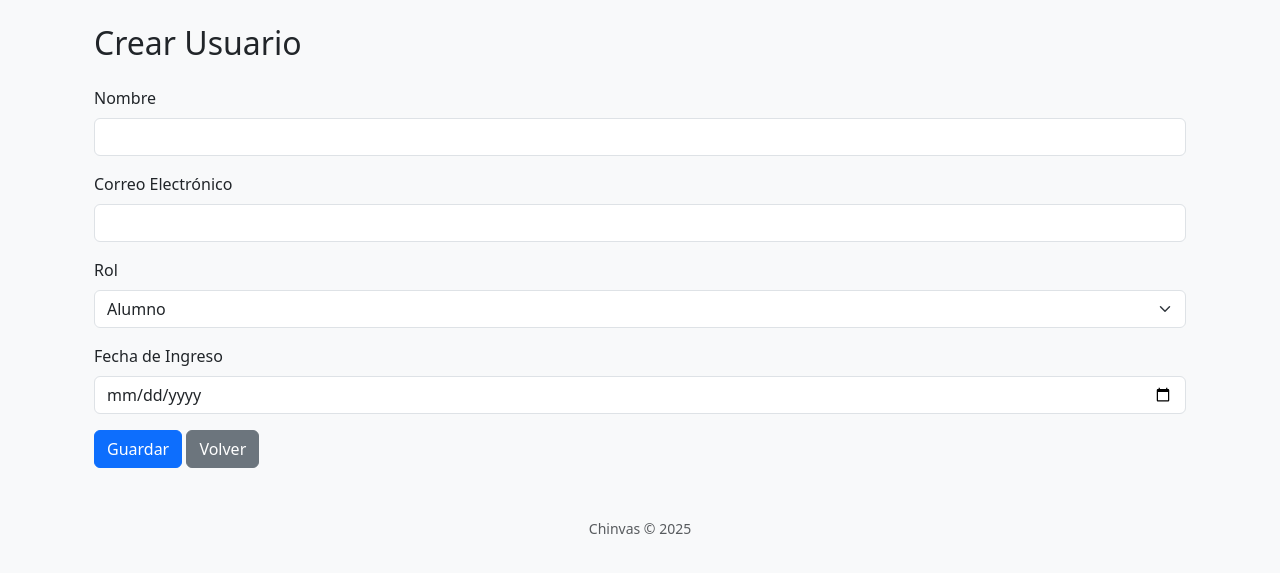
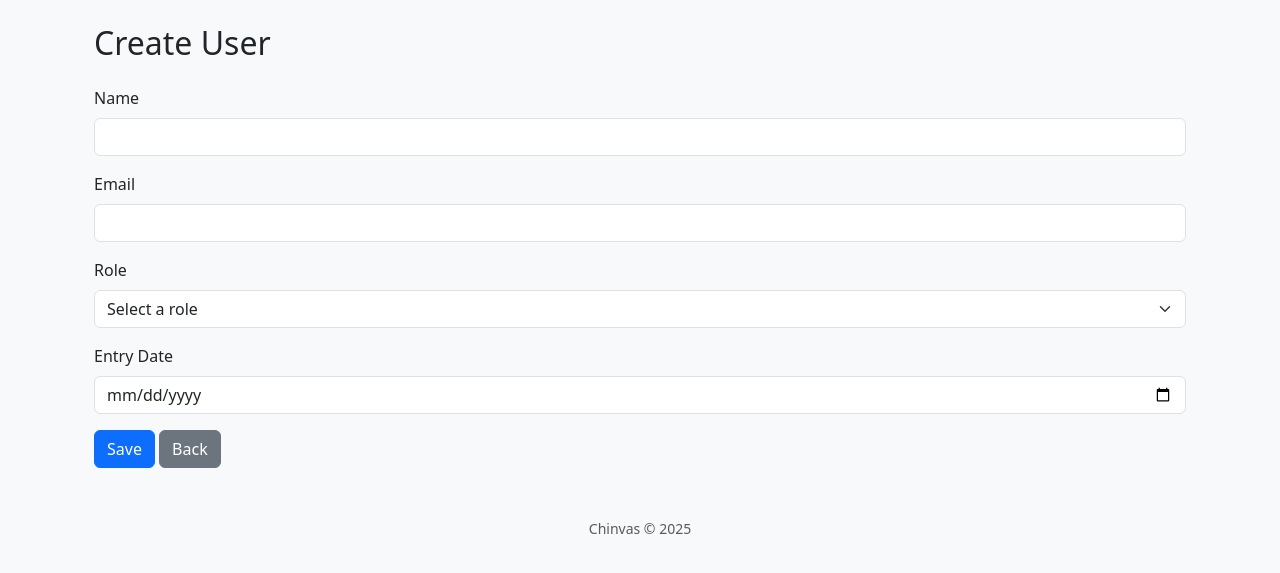
Before and after one commit to BorjaManterola/chinvas, a Flask app: page /users/create in a window 1280 px wide. Shown: the part 56-629 px from the top of the page. Run offline with Flask 3, Linux system fonts and the light colour scheme; parts of the project's set-up code (start-up, migrations or seed data) failed here and were passed over.

Commit message:
Index pro users

```diff
--- a/app/models/user.py
+++ b/app/models/user.py
@@ -6,6 +6,6 @@ class User(db.Model):
     id = db.Column(db.Integer, primary_key=True)
     name = db.Column(db.String(255), nullable=False)
     email = db.Column(db.String(255), unique=True, nullable=False)
-    role = db.Column(db.String(50), nullable=False)  # alumno, profesor, etc.
-    entry_date = db.Column(db.Date)
+    role = db.Column(db.String(50), nullable=False)
+    entry_date = db.Column(db.Date, nullable=True)
     created_at = db.Column(db.DateTime)
--- a/app/routes/user_routes.py
+++ b/app/routes/user_routes.py
@@ -31,22 +31,30 @@ def new_user_form():
 def create_user():
     if request.is_json:
         data = request.get_json()
-        name = data.get('name')
-        email = data.get('email')
-        role = data.get('role')
-        entry_date = data.get('entry_date')
     else:
-        name = request.form['name']
-        email = request.form['email']
-        role = request.form['role']
-        entry_date = request.form.get('entry_date')
+        data = request.form
 
-    user = User(name=name, email=email, role=role, entry_date=entry_date)
+    name = data.get('name')
+    email = data.get('email')
+    role = data.get('role')
+    entry_date = data.get('entry_date')
+
+    # Server-side validation
+    if not name or not email or not role:
+        return jsonify({'error': 'Name, email, and role are required'}), 400
+
+    if role == 'Student' and not entry_date:
+        return jsonify({'error': 'Entry date is required for students'}), 400
+
+    if role == 'Teacher' and entry_date:
+        return jsonify({'error': 'Teachers should not have an entry date'}), 400
+
+    user = User(name=name, email=email, role=role, entry_date=entry_date if entry_date else None)
     db.session.add(user)
     db.session.commit()
 
     if request.is_json:
-        return jsonify({'message': 'Usuario creado', 'id': user.id}), 201
+        return jsonify({'message': 'User created successfully', 'id': user.id}), 201
     return redirect(url_for('user_routes.get_users'))
 
 # ✅ Mostrar formulario para editar usuario
--- a/app/templates/users/form.html
+++ b/app/templates/users/form.html
@@ -2,29 +2,47 @@
 
 {% block content %}
 <div class="container">
-    <h2 class="mb-4">{{ "Editar Usuario" if user else "Crear Usuario" }}</h2>
-    <form method="POST" action="{{ url_for('user_routes.update_user', id=user.id) if user else url_for('user_routes.create_user') }}">
+    <h2 class="mb-4">{{ "Edit User" if user else "Create User" }}</h2>
+    <form id="userForm" method="POST" action="{{ url_for('user_routes.update_user', id=user.id) if user else url_for('user_routes.create_user') }}">
         <div class="mb-3">
-            <label for="name" class="form-label">Nombre</label>
+            <label for="name" class="form-label">Name</label>
             <input type="text" class="form-control" id="name" name="name" value="{{ user.name if user else '' }}" required>
         </div>
         <div class="mb-3">
-            <label for="email" class="form-label">Correo Electrónico</label>
+            <label for="email" class="form-label">Email</label>
             <input type="email" class="form-control" id="email" name="email" value="{{ user.email if user else '' }}" required>
         </div>
         <div class="mb-3">
-            <label for="role" class="form-label">Rol</label>
-            <select class="form-select" id="role" name="role">
-                <option value="alumno" {% if user and user.role == 'alumno' %}selected{% endif %}>Alumno</option>
-                <option value="profesor" {% if user and user.role == 'profesor' %}selected{% endif %}>Profesor</option>
+            <label for="role" class="form-label">Role</label>
+            <select class="form-select" id="role" name="role" required>
+                <option value="" disabled selected>Select a role</option>
+                <option value="Student" {% if user and user.role == 'Student' %}selected{% endif %}>Student</option>
+                <option value="Teacher" {% if user and user.role == 'Teacher' %}selected{% endif %}>Teacher</option>
             </select>
         </div>
         <div class="mb-3">
-            <label for="entry_date" class="form-label">Fecha de Ingreso</label>
+            <label for="entry_date" class="form-label">Entry Date</label>
             <input type="date" class="form-control" id="entry_date" name="entry_date" value="{{ user.entry_date if user else '' }}">
         </div>
-        <button type="submit" class="btn btn-primary">{{ "Actualizar" if user else "Guardar" }}</button>
-        <a href="{{ url_for('user_routes.get_users') }}" class="btn btn-secondary">Volver</a>
+        <button type="submit" class="btn btn-primary"> {{ "Update" if user else "Save" }} </button>
+        <a href="{{ url_for('user_routes.get_users') }}" class="btn btn-secondary">Back</a>
     </form>
 </div>
+
+<script>
+document.getElementById("userForm").addEventListener("submit", function(event) {
+    const role = document.getElementById("role").value;
+    const entryDate = document.getElementById("entry_date").value;
+
+    if (role === "Student" && !entryDate) {
+        alert("Entry date is required for students.");
+        event.preventDefault();
+    }
+
+    if (role === "Teacher" && entryDate) {
+        alert("Teachers should not have an entry date.");
+        event.preventDefault();
+    }
+});
+</script>
 {% endblock %}
```
Also changed, not shown: app/templates/users/index.html (+59 -18 lines).
